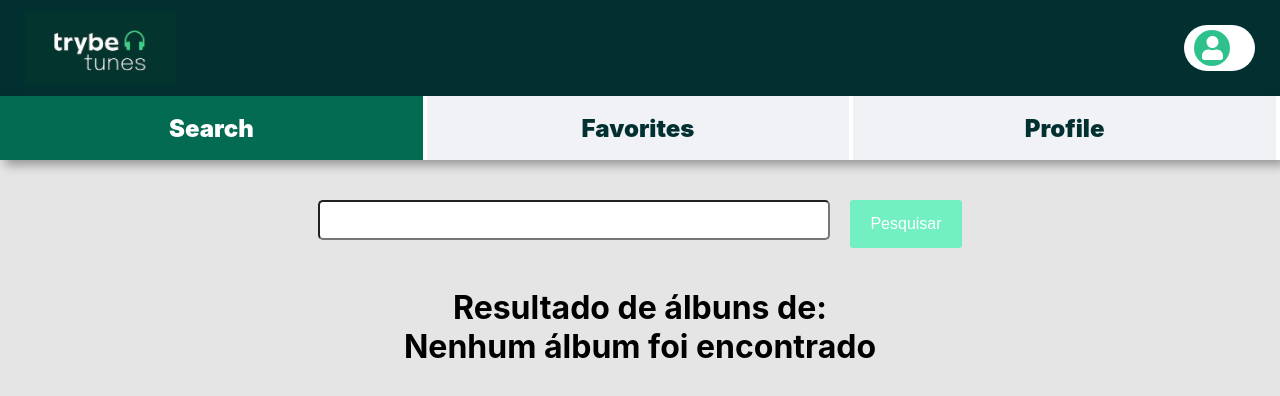
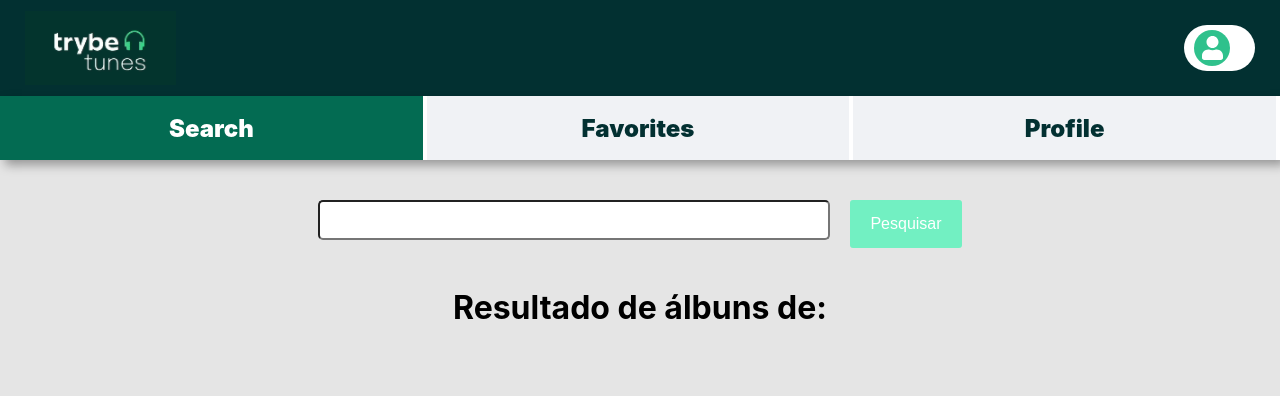
Before and after one commit to Ply3r/trybe-tunes, a React (Create React App) app: page /trybe-tunes/search in a window 1280 px wide. Shown: the top 396 px of the page. Built offline with nearby package versions, Linux system fonts and the light colour scheme.

Commit message:
pequenas mudanças

```diff
--- a/src/css/musicas.css
+++ b/src/css/musicas.css
@@ -40,7 +40,7 @@
   position: absolute;
   top: 4%;
   right: 5%;
-  color: white;
+  color: red;
   font-size: 2em;
   text-shadow: 0 0 1em black;
 }
--- a/src/pages/Search.js
+++ b/src/pages/Search.js
@@ -60,7 +60,7 @@ class Search extends Component {
         </h1>
         <div>
           { musicas.length ? <Musicas musicas={ musicas } />
-            : <h1>Nenhum álbum foi encontrado</h1>}
+            : ''}
         </div>
       </div>
     );
```
